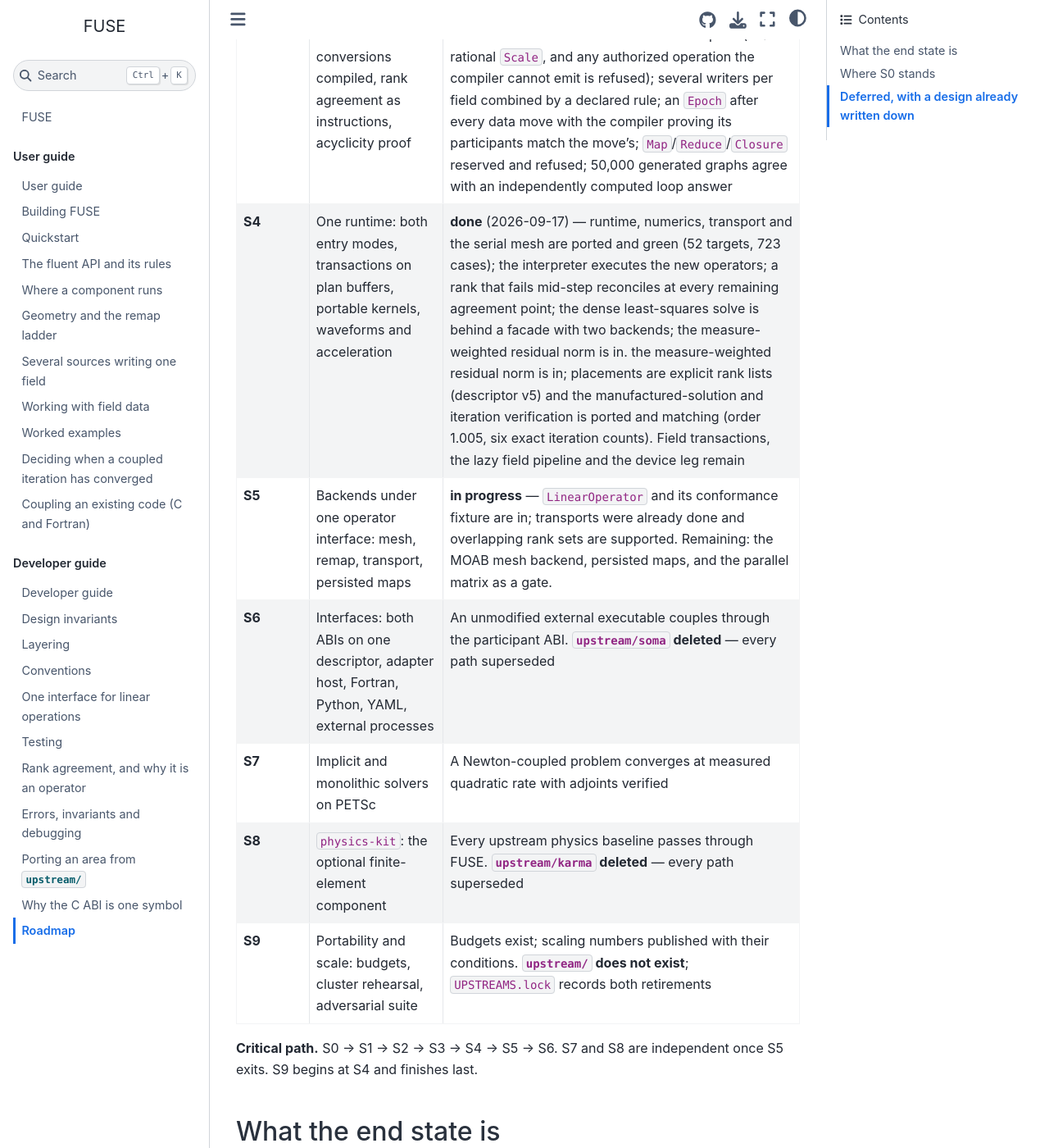
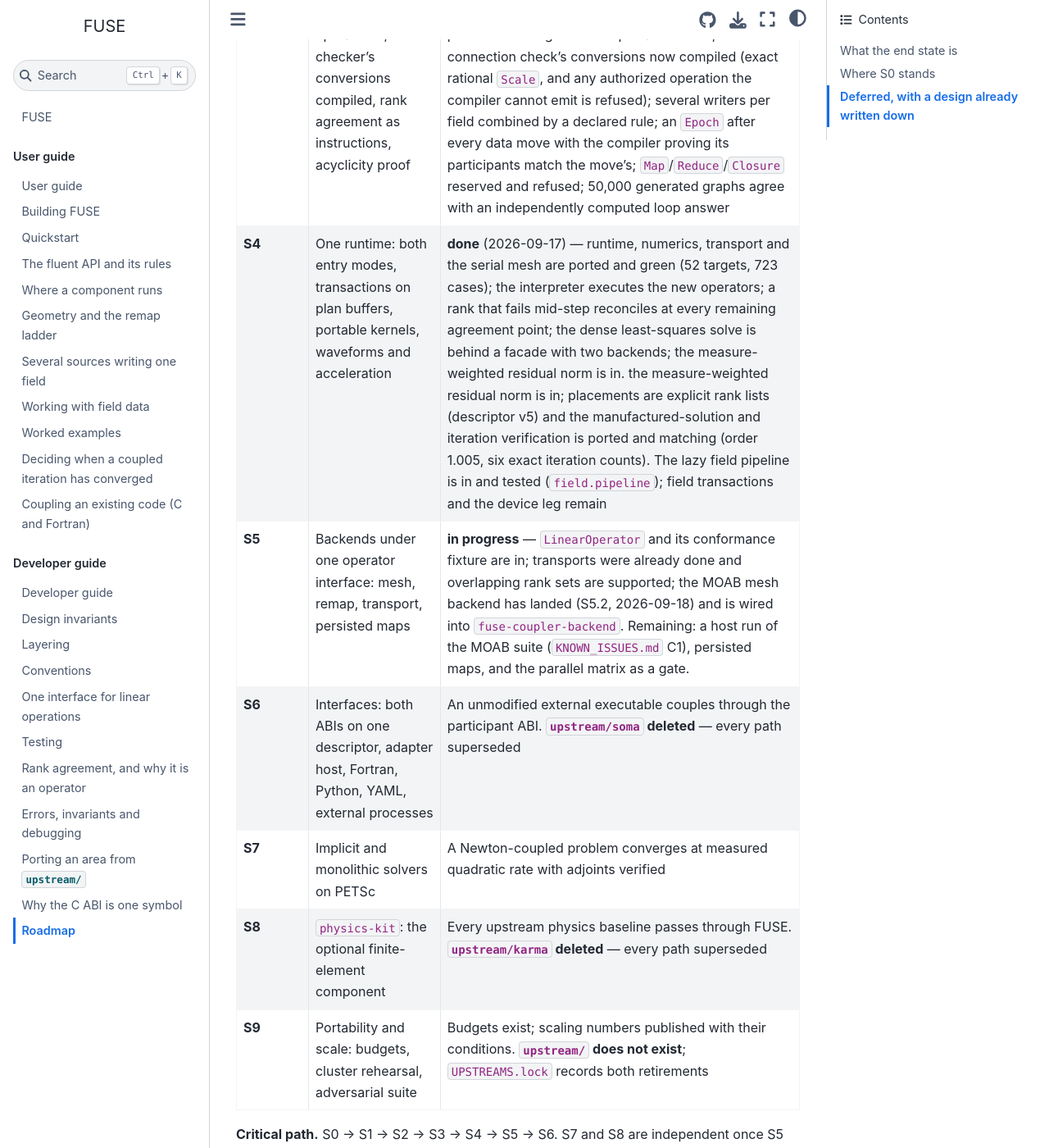
Before and after one commit to vijaysm/fuse, a Sphinx documentation site: the page built from docs/dev/roadmap.md, in a window 1280 px wide and 1400 px high, scrolled down 888 px. Shown: the whole window at 82% size. Built offline with Sphinx 7.4.7 and the Sphinx Book theme 1.1.4, drawn with Linux system fonts in a browser that asks for light colours.

Commit message:
Correct roadmap.md's S4/S5 rows to match the tree
The MOAB backend and the lazy field pipeline had already landed and were still listed as remaining work.

```diff
--- a/docs/dev/roadmap.md
+++ b/docs/dev/roadmap.md
@@ -10,8 +10,8 @@
 | **S1** | One vocabulary: exact time, units, versions, diagnostics, canonical serializer | **done** (2026-09-15) — `fuse::base` ported and transformed (9 targets, 78 cases, Debug and Release green, `FUSE_ASSERT` verified under `NDEBUG`); mutation gate run; ASan/UBSan leg and the canonical serializer remain |
 | **S2** | One semantic model; the **canonical descriptor frozen**; multiscale and emulator contracts declared and refusing | **done** (2026-09-15) — semantic model, N-ary graph, graded compatibility with transform inference, multiscale and surrogate stubs refusing under test, YAML front-end, descriptor frozen as `waist-v1`, three-leg round-trip and cross-rank byte agreement both verified |
 | **S3** | One compiler: operator IR, the checker's conversions compiled, rank agreement as instructions, acyclicity proof | **done** (2026-09-15) — `fuse::ir` and `fuse::schedule` ported with the golden dumps carried over; the connection check's conversions now compiled (exact rational `Scale`, and any authorized operation the compiler cannot emit is refused); several writers per field combined by a declared rule; an `Epoch` after every data move with the compiler proving its participants match the move's; `Map`/`Reduce`/`Closure` reserved and refused; 50,000 generated graphs agree with an independently computed loop answer |
-| **S4** | One runtime: both entry modes, transactions on plan buffers, portable kernels, waveforms and acceleration | **done** (2026-09-17) — runtime, numerics, transport and the serial mesh are ported and green (52 targets, 723 cases); the interpreter executes the new operators; a rank that fails mid-step reconciles at every remaining agreement point; the dense least-squares solve is behind a facade with two backends; the measure-weighted residual norm is in. the measure-weighted residual norm is in; placements are explicit rank lists (descriptor v5) and the manufactured-solution and iteration verification is ported and matching (order 1.005, six exact iteration counts). Field transactions, the lazy field pipeline and the device leg remain |
-| **S5** | Backends under one operator interface: mesh, remap, transport, persisted maps | **in progress** — `LinearOperator` and its conformance fixture are in; transports were already done and overlapping rank sets are supported. Remaining: the MOAB mesh backend, persisted maps, and the parallel matrix as a gate. | First non-matching-mesh parallel coupled run with conservation and order gates |
+| **S4** | One runtime: both entry modes, transactions on plan buffers, portable kernels, waveforms and acceleration | **done** (2026-09-17) — runtime, numerics, transport and the serial mesh are ported and green (52 targets, 723 cases); the interpreter executes the new operators; a rank that fails mid-step reconciles at every remaining agreement point; the dense least-squares solve is behind a facade with two backends; the measure-weighted residual norm is in. the measure-weighted residual norm is in; placements are explicit rank lists (descriptor v5) and the manufactured-solution and iteration verification is ported and matching (order 1.005, six exact iteration counts). The lazy field pipeline is in and tested (`field.pipeline`); field transactions and the device leg remain |
+| **S5** | Backends under one operator interface: mesh, remap, transport, persisted maps | **in progress** — `LinearOperator` and its conformance fixture are in; transports were already done and overlapping rank sets are supported; the MOAB mesh backend has landed (S5.2, 2026-09-18) and is wired into `fuse-coupler-backend`. Remaining: a host run of the MOAB suite (`KNOWN_ISSUES.md` C1), persisted maps, and the parallel matrix as a gate. | First non-matching-mesh parallel coupled run with conservation and order gates |
 | **S6** | Interfaces: both ABIs on one descriptor, adapter host, Fortran, Python, YAML, external processes | An unmodified external executable couples through the participant ABI. **`upstream/soma` deleted** — every path superseded |
 | **S7** | Implicit and monolithic solvers on PETSc | A Newton-coupled problem converges at measured quadratic rate with adjoints verified |
 | **S8** | `physics-kit`: the optional finite-element component | Every upstream physics baseline passes through FUSE. **`upstream/karma` deleted** — every path superseded |
```
